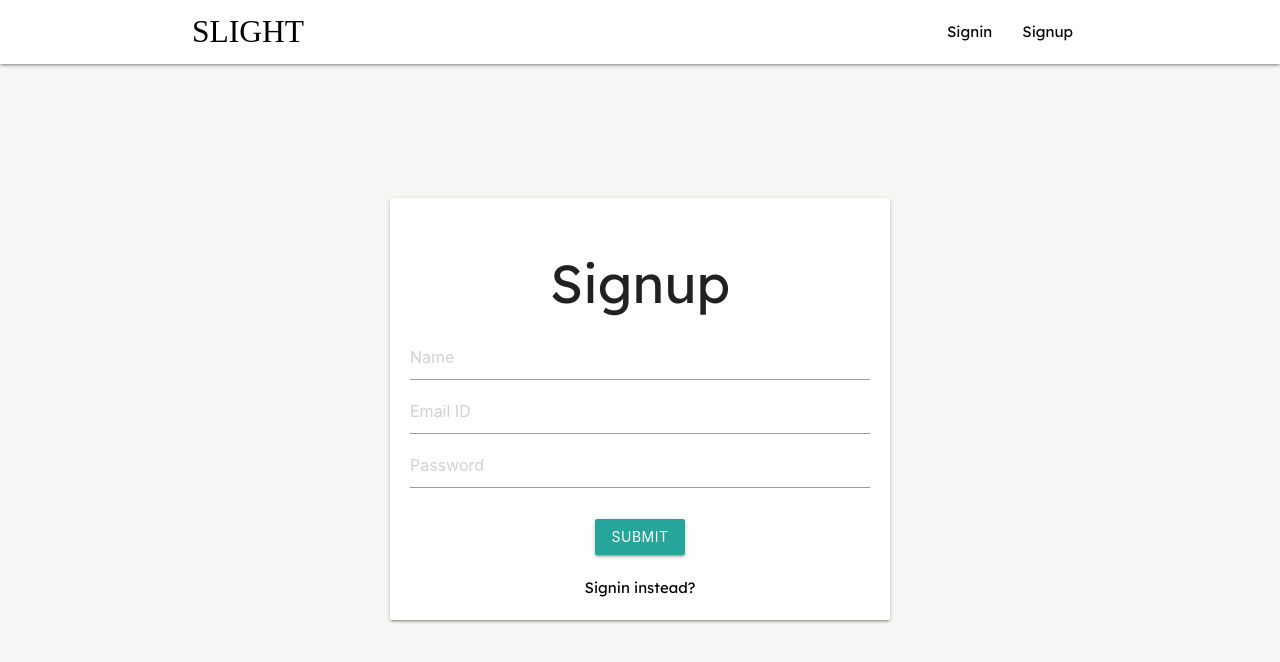
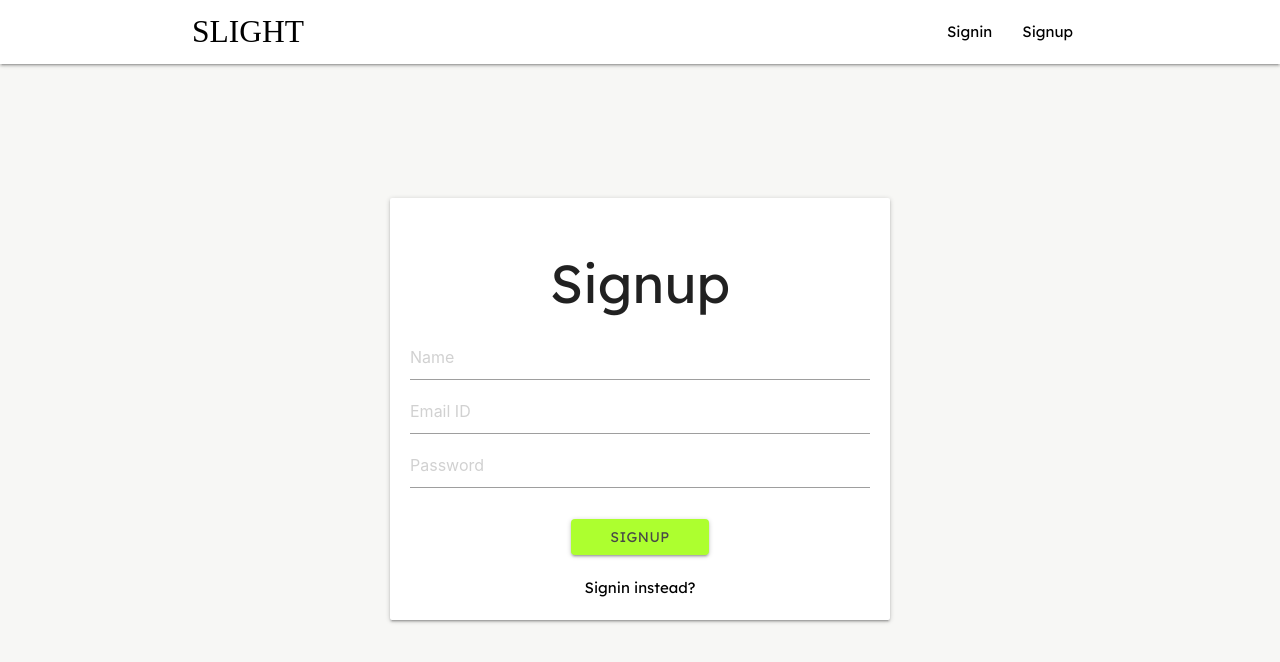
Before and after one commit to RaiLokesh/slight-app, a React (Create React App) app in the folder client/: page / in a window 1280 px wide. Shown: the top 662 px of the page. Built offline with nearby package versions, Linux system fonts and the light colour scheme; a web font is replaced by a local one.

Commit message:
next-commit

```diff
--- a/client/src/components/Home.js
+++ b/client/src/components/Home.js
@@ -1,7 +1,6 @@
 import React, {useState, useContext, useEffect} from 'react'
 import {Link, useHistory} from 'react-router-dom'
 import {UserContext} from '../App'
-import M from 'materialize-css'
 
 const Home = () => {
     const history = useHistory()
@@ -14,7 +13,7 @@ const Home = () => {
                 }
             }).then(res=>res.json())
             .then(result=>{
-                console.log(result)
+
                 setData(result.posts)
             })
     },[])
@@ -32,7 +31,7 @@ const Home = () => {
             })
         }).then(res=>res.json())
         .then(result=>{
-            console.log(result)
+
             const newData = data.map(item=>{
                 if(item._id==result._id){
                     return result
@@ -47,11 +46,19 @@ const Home = () => {
             console.log(err)
         })
     }
+    if (!data.length){
+        return(
+            <h2 style={{textAlign:"center", paddingTop:"15%"}}>No Questions asked yet!</h2>
+        )
 
+    }else{
         return (
             <div className="home-aligner">
+                {console.log(data)}
                 {
+
                     data.map(item=>{
+
 
                         return(
                             <div className="home-card" style={{textAlign:"center"}}>
@@ -66,7 +73,6 @@ const Home = () => {
                                 <h4 style={{textAlign:'right'}}>Comments</h4><br/>
                                 {
                                         item.comments.map(record=>{
-                                        console.log(record.text+" "+record.postedBy)
                                             return(
                                             <p style={{textAlign:"left"}} key={record._id}><u style={{fontWeight:"bold"}}>{record.postedBy.name}:</u> {record.text}</p>
                                             )
@@ -88,5 +94,6 @@ const Home = () => {
             </div>
         )
     }
+}
 
 export default Home
--- a/client/src/components/Signin.js
+++ b/client/src/components/Signin.js
@@ -54,7 +54,7 @@ const Signin = () => {
                 onChange={(e)=>setPasword(e.target.value)}
                 />
                 <br></br><br></br>
-                <button className="btn waves-effect waves-light" onClick={()=>PostData()}>Submit</button>
+                <button style={{borderRadius:"4px", fontFamily:"'Lexend', sans-serif", width:"30%", backgroundColor:"greenyellow", color:"#484848", fontWeight:""}} className="btn waves-effect waves-light" onClick={()=>PostData()}>Signin</button>
                 <br></br><br></br>
                 <Link to="/">Signup instead?</Link>
             </div>
--- a/client/src/components/Signup.js
+++ b/client/src/components/Signup.js
@@ -54,7 +54,7 @@ const Signup = () => {
                 onChange={(e)=>setPasword(e.target.value)}
                 />
                 <br></br><br></br>
-                <button className="btn waves-effect waves-light" onClick={()=>PostData()}>Submit</button>
+                <button style={{borderRadius:"4px", fontFamily:"'Lexend', sans-serif", width:"30%", backgroundColor:"greenyellow", color:"#484848", fontWeight:""}} className="btn waves-effect waves-light" onClick={()=>PostData()}>Signup</button>
                 <br></br><br></br>
                 <Link to="/signin">Signin instead?</Link>
             </div>
```
Lines whose indentation alone changed are shown as unchanged.
